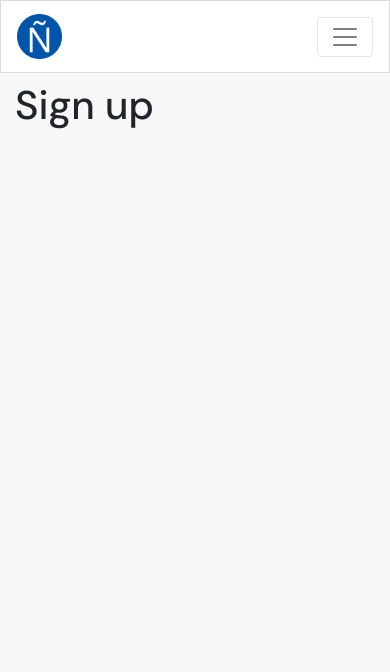
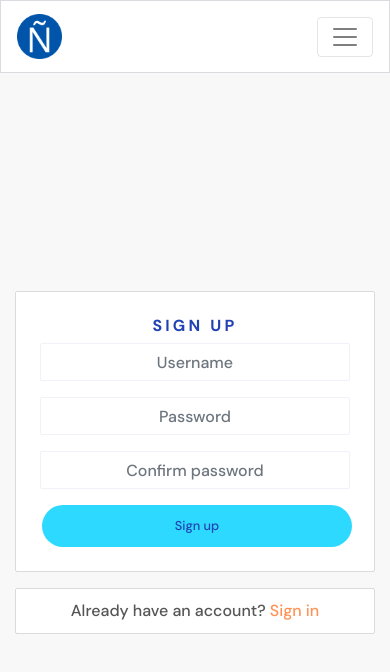
Before and after one commit to ogc1231/comprehensible-spanish-frontend, a React (Create React App) app: page /signup in a window 390 px wide. Shown: the top 672 px of the page. Built offline with nearby package versions, Linux system fonts and the light colour scheme.

Commit message:
Create signup form

```diff
--- a/src/App.js
+++ b/src/App.js
@@ -1,8 +1,10 @@
 import styles from "./App.module.css";
 import NavBar from "./components/NavBar";
 import Container from "react-bootstrap/Container";
+import Slider from "./components/Slider";
 import { Route, Switch } from "react-router-dom";
-import Slider from "./components/Slider";
+// import "./api/axiosDefaults";
+import SignUpForm from "./pages/auth/SignUpForm";
 
 function App() {
   return (
@@ -12,7 +14,7 @@ function App() {
         <Switch>
           <Route exact path="/" render={() => <Slider />} />
           <Route exact path="/signin" render={() => <h1>Sign in</h1>} />
-          <Route exact path="/signup" render={() => <h1>Sign up</h1>} />
+          <Route exact path="/signup" render={() => <SignUpForm />} />
           <Route render={() => <p>Page not found!</p>} />
         </Switch>
       </Container>
--- a/src/App.module.css
+++ b/src/App.module.css
@@ -7,6 +7,26 @@
   .Main {
     padding-top: 81px;
   }
+
+  .Content {
+    background-color: #ffffff;
+    padding: 10px;
+    border-radius: 2px;
+    border: 1px solid #dadadf;
+  }
+
+  .FillerImage {
+    object-fit: cover;
+    height: 100%;
+    width: 100%;
+  }
+
+  .Image {
+    max-height: 40vh;
+    max-width: 100%;
+    object-fit: contain;
+  }
+
   * {
     box-sizing: border-box;
   }
@@ -25,6 +45,10 @@
     transition: color ease-in-out 0.3s;
   }
 
+  input[type="file"] {
+    display: none;
+  }
+
   i {
     color: #cfced3;
     font-size: 1.6rem;
@@ -37,3 +61,22 @@
     transition: color ease-in-out 0.3s;
     color: #2142b2;
   }
+
+  figure {
+    text-align: center;
+    display: inline-block;
+  }
+
+  /* scrollbar */
+  *::-webkit-scrollbar {
+    width: 5px;
+  }
+  *::-webkit-scrollbar-track {
+    background: #f1f1f1;
+  }
+  *::-webkit-scrollbar-thumb {
+    background: #888;
+  }
+  *::-webkit-scrollbar-thumb:hover {
+    background: #555;
+  }
--- /dev/null
+++ b/src/pages/auth/SignUpForm.js
@@ -0,0 +1,139 @@
+import React, { useState } from "react";
+import { Link, useHistory } from "react-router-dom";
+
+import styles from "../../styles/SignInUpForm.module.css";
+import btnStyles from "../../styles/Button.module.css";
+import appStyles from "../../App.module.css";
+
+import {
+  Form,
+  Button,
+  Image,
+  Col,
+  Row,
+  Container,
+  Alert,
+} from "react-bootstrap";
+import axios from "axios";
+
+const SignUpForm = () => {
+  const [signUpData, setSignUpData] = useState({
+    username: "",
+    password1: "",
+    password2: "",
+  });
+  const { username, password1, password2 } = signUpData;
+
+  const [errors, setErrors] = useState({});
+
+  const history = useHistory();
+
+  const handleChange = (event) => {
+    setSignUpData({
+      ...signUpData,
+      [event.target.name]: event.target.value,
+    });
+  };
+
+  const handleSubmit = async (event) => {
+    event.preventDefault();
+    try {
+      await axios.post("/dj-rest-auth/registration/", signUpData);
+      history.push("/signin");
+    } catch (err) {
+      setErrors(err.response?.data);
+    }
+  };
+
+  return (
+    <Row className={styles.Row}>
+      <Col className="my-auto py-2 p-md-2" md={6}>
+        <Container className={`${appStyles.Content} p-4 `}>
+          <h1 className={styles.Header}>sign up</h1>
+
+          <Form onSubmit={handleSubmit}>
+            <Form.Group controlId="username">
+              <Form.Label className="d-none">username</Form.Label>
+              <Form.Control
+                className={styles.Input}
+                type="text"
+                placeholder="Username"
+                name="username"
+                value={username}
+                onChange={handleChange}
+              />
+            </Form.Group>
+            {errors.username?.map((message, idx) => (
+              <Alert variant="warning" key={idx}>
+                {message}
+              </Alert>
+            ))}
+
+            <Form.Group controlId="password1">
+              <Form.Label className="d-none">Password</Form.Label>
+              <Form.Control
+                className={styles.Input}
+                type="password"
+                placeholder="Password"
+                name="password1"
+                value={password1}
+                onChange={handleChange}
+              />
+            </Form.Group>
+            {errors.password1?.map((message, idx) => (
+              <Alert key={idx} variant="warning">
+                {message}
+              </Alert>
+            ))}
+
+            <Form.Group controlId="password2">
+              <Form.Label className="d-none">Confirm password</Form.Label>
+              <Form.Control
+                className={styles.Input}
+                type="password"
+                placeholder="Confirm password"
+                name="password2"
+                value={password2}
+                onChange={handleChange}
+              />
+            </Form.Group>
+            {errors.password2?.map((message, idx) => (
+              <Alert key={idx} variant="warning">
+                {message}
+              </Alert>
+            ))}
+
+            <Button
+              className={`${btnStyles.Button} ${btnStyles.Wide} ${btnStyles.Bright}`}
+              type="submit"
+            >
+              Sign up
+            </Button>
+            {errors.non_field_errors?.map((message, idx) => (
+              <Alert key={idx} variant="warning" className="mt-3">
+                {message}
+              </Alert>
+            ))}
+          </Form>
+        </Container>
+
+        <Container className={`mt-3 ${appStyles.Content}`}>
+          <Link className={styles.Link} to="/signin">
+            Already have an account? <span>Sign in</span>
+          </Link>
+        </Container>
+      </Col>
+      <Col
+        md={6}
+        className={`my-auto d-none d-md-block p-2 ${styles.SignUpCol}`}
+      >
+        <Image
+          className={`${appStyles.FillerImage}`}
+          src={"https://codeinstitute.s3.amazonaws.com/AdvancedReact/hero2.jpg"}
+        />
+      </Col>
+    </Row>
+  );
+};
+
+export default SignUpForm;
--- /dev/null
+++ b/src/styles/Button.module.css
@@ -0,0 +1,69 @@
+.Button {
+    font-size: 0.8rem;
+    align-self: center;
+    border-radius: 100px;
+    border-color: transparent;
+    padding: 4px 10px;
+    margin-left: 2px;
+    margin-right: 2px;
+    min-width: 75px;
+  }
+
+  .Button:hover {
+    opacity: 0.8;
+    border-color: transparent;
+    cursor: pointer;
+  }
+
+  .Button:hover:active {
+    background-color: #2142b2 !important;
+  }
+
+  .Button:active {
+    background-color: #2142b2 !important;
+  }
+
+  .Button:focus {
+    background-color: #2142b2;
+  }
+
+  .Wide {
+    padding: 10px 50px;
+    width: 100%;
+  }
+
+  .Blue,
+  .BlueOutline:hover,
+  .Bright:hover {
+    background-color: #2142b2;
+    color: #ffffff;
+  }
+
+  .BlueOutline,
+  .Blue:hover {
+    /* border: 1px solid #2142b2; */
+    background-color: #ffffff;
+    color: #2142b2;
+  }
+
+  .Black,
+  .BlackOutline:hover {
+    /* background-color: #242a3d;
+    color: white; */
+    background-color: #242a3d;
+    color: aliceblue;
+  }
+
+  .Black:hover,
+  .BlackOutline {
+    /* background-color: #dadadf;
+    color: #242a3d;
+    border-color: #242a3d; */
+    background-color: aliceblue;
+    color: #242a3d;
+  }
+
+  .Bright {
+    background-color: #2ed9ff;
+    color: #2142b2;
+  }
--- /dev/null
+++ b/src/styles/SignInUpForm.module.css
@@ -0,0 +1,46 @@
+.Row {
+    height: calc(100vh - 81px);
+  }
+  .Input {
+    background: #ffffff;
+    border: 1px solid #f0f1f9;
+    box-sizing: border-box;
+    border-radius: 2px;
+    color: #7177a1;
+    text-align: center;
+    padding: 10px;
+  }
+
+  .Header {
+    font-style: normal;
+    font-weight: bold;
+    font-size: 16px;
+    line-height: 19px;
+    text-align: center;
+    letter-spacing: 0.2em;
+    text-transform: uppercase;
+    color: #2142b2;
+  }
+
+  .Link {
+    text-decoration: none;
+    text-align: center;
+    display: block;
+    margin: auto;
+  }
+
+  .Link span {
+    color: #ff9254;
+  }
+
+  .Container {
+    padding: 30px 10px;
+  }
+
+  .SignInCol {
+    height: 320px;
+  }
+
+  .SignUpCol {
+    height: 375px;
+  }
--- a/src/styles/Slider.module.css
+++ b/src/styles/Slider.module.css
@@ -5,15 +5,15 @@
     margin: 0 200px;
  }
 
- h3 {
+.Slider h3 {
     color: white;
     text-shadow: 2px 2px 2px black;
     font-weight: bold;
     line-height: 0;
- }
+}
 
- .Slider img {
+.Slider img {
     border-radius: 50px;
     height: 213px;
     width: 340.8px;
- }
+}
```
Also changed, not shown: src/api/axiosDefault.js (added, +8 -0 lines).
